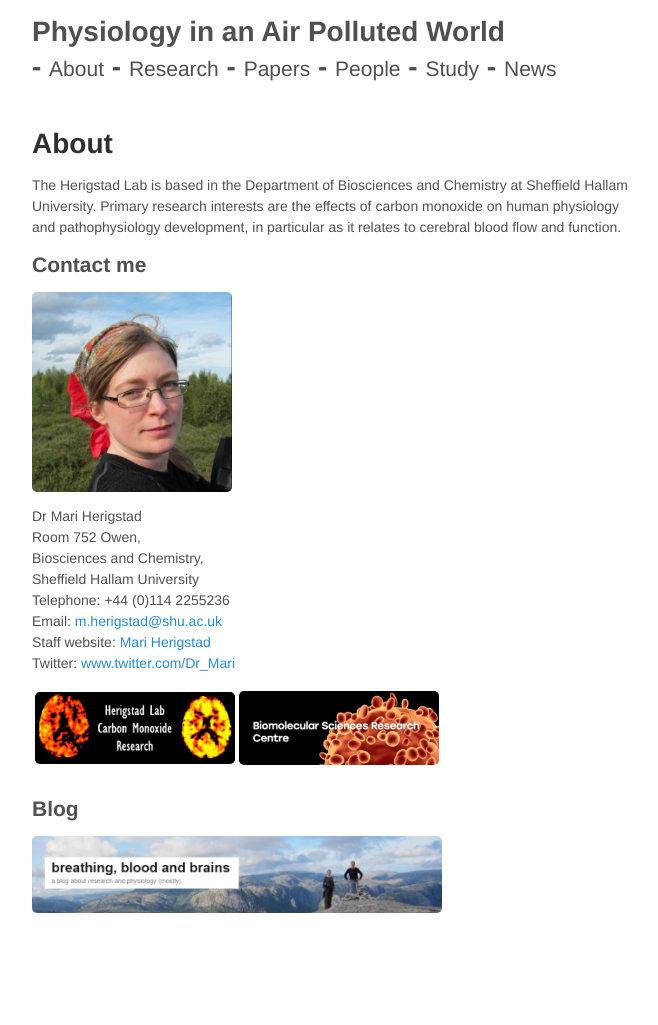
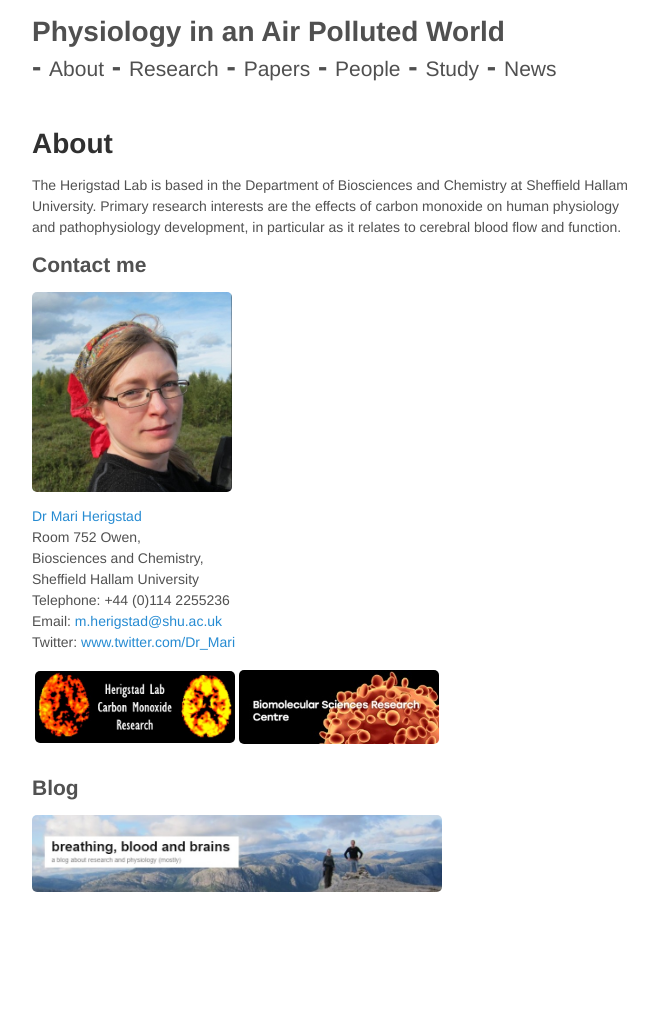
Before and after one commit to mariherigstad/mariherigstad.github.io, a Jekyll site: the page built from about.md, in a window 1280 px wide. Shown: the whole page, without its empty margins (307-965 px from the left). Built offline with Jekyll 4.4.1, drawn with Linux system fonts in a browser that asks for light colours; after the commit the page ends 1004 px from its top, so only the background shows below that.

Commit message:
Update about.md

```diff
--- a/about.md
+++ b/about.md
@@ -9,13 +9,12 @@ The Herigstad Lab is based in the Department of Biosciences and Chemistry at She
 
 <img src="/assets/mariherigstadportrait.jpg" alt="Mari Herigstad" align="middle" style="width: 200px;"/>
 
-Dr Mari Herigstad<br>
+<a href="https://www.shu.ac.uk/about-us/our-people/staff-profiles/mari-herigstad">Dr Mari Herigstad</a><br>
 Room 752 Owen,<br>
 Biosciences and Chemistry,<br>
 Sheffield Hallam University<br>
 Telephone: +44 (0)114 2255236<br>
 Email: <m.herigstad@shu.ac.uk><br>
-Staff website: <a href="https://www.shu.ac.uk/about-us/our-people/staff-profiles/mari-herigstad">Mari Herigstad</a><br>
 Twitter: <a href="https://twitter.com/Dr_Mari">www.twitter.com/Dr_Mari</a><br>
 
 
```
